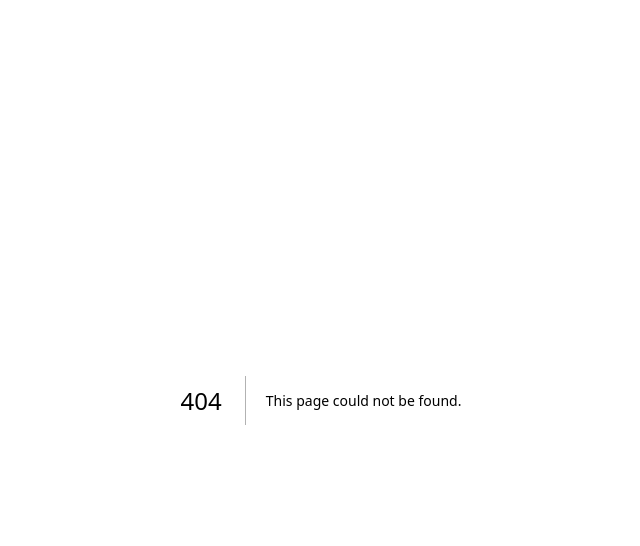
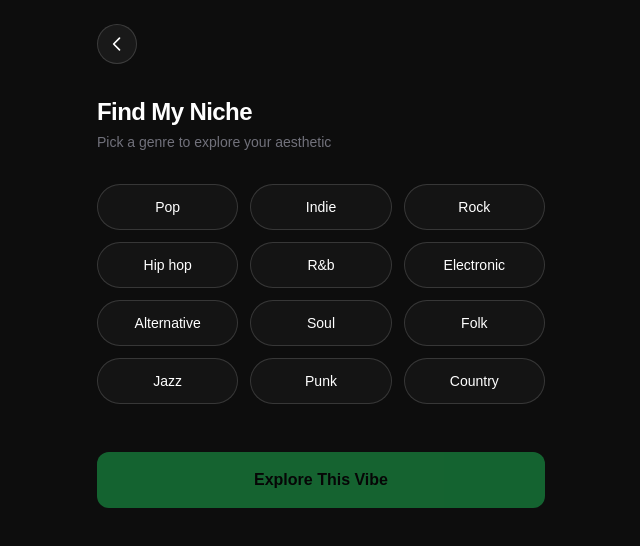
Before and after one commit to noahwfrankel/GEL, a Next.js app: page /find-my-niche in a window 1280 px wide. Before the commit this address had no page. Shown: the top 546 px of the page, without its empty margins (319-959 px from the left). Built offline with nearby package versions, Linux system fonts and the light colour scheme.

Commit message:
feat: Find My Niche genre selection screen

```diff
--- /dev/null
+++ b/src/app/find-my-niche/page.tsx
@@ -0,0 +1,155 @@
+"use client";
+
+import { useMemo, useState, useEffect } from "react";
+import Link from "next/link";
+import { useRouter } from "next/navigation";
+import { SPOTIFY_DATA_STORAGE_KEY } from "@/lib/spotify-api";
+
+type SpotifyData = {
+  topArtists: {
+    short_term: { genres?: string[] }[];
+    medium_term: { genres?: string[] }[];
+    long_term: { genres?: string[] }[];
+  };
+};
+
+function getTopGenres(limit: number): string[] {
+  if (typeof window === "undefined") return [];
+  try {
+    const raw = localStorage.getItem(SPOTIFY_DATA_STORAGE_KEY);
+    if (!raw) return [];
+    const data = JSON.parse(raw) as SpotifyData;
+    const counts: Record<string, number> = {};
+    const ranges = [
+      data.topArtists?.short_term,
+      data.topArtists?.medium_term,
+      data.topArtists?.long_term,
+    ].filter(Boolean) as { genres?: string[] }[][];
+
+    for (const range of ranges) {
+      for (const artist of range) {
+        const genres = artist?.genres ?? [];
+        for (const g of genres) {
+          const key = g.trim().toLowerCase();
+          if (key) counts[key] = (counts[key] ?? 0) + 1;
+        }
+      }
+    }
+
+    return Object.entries(counts)
+      .sort(([, a], [, b]) => b - a)
+      .slice(0, limit)
+      .map(([name]) => name);
+  } catch {
+    return [];
+  }
+}
+
+const FALLBACK_GENRES = [
+  "pop",
+  "indie",
+  "rock",
+  "hip-hop",
+  "r&b",
+  "electronic",
+  "alternative",
+  "soul",
+  "folk",
+  "jazz",
+  "punk",
+  "country",
+];
+
+export default function FindMyNichePage() {
+  const router = useRouter();
+  const [selectedGenre, setSelectedGenre] = useState<string | null>(null);
+  const [mounted, setMounted] = useState(false);
+
+  useEffect(() => {
+    setMounted(true);
+  }, []);
+
+  const topGenres = useMemo(() => {
+    if (!mounted) return [];
+    const list = getTopGenres(12);
+    return list.length > 0 ? list : FALLBACK_GENRES.slice(0, 12);
+  }, [mounted]);
+
+  const displayGenres = mounted ? topGenres : FALLBACK_GENRES.slice(0, 12);
+
+  const handleExplore = () => {
+    if (!selectedGenre) return;
+    router.push("/find-my-niche/results");
+  };
+
+  return (
+    <div className="min-h-screen bg-[#0d0d0d] px-6 pb-12 pt-6">
+      <div className="mx-auto max-w-md">
+        <header className="flex items-center gap-4 mb-8">
+          <Link
+            href="/home"
+            className="flex h-10 w-10 items-center justify-center rounded-full border border-white/15 bg-white/5 text-white transition hover:bg-white/10"
+            aria-label="Back to home"
+          >
+            <svg
+              className="h-5 w-5"
+              fill="none"
+              stroke="currentColor"
+              viewBox="0 0 24 24"
+              aria-hidden
+            >
+              <path
+                strokeLinecap="round"
+                strokeLinejoin="round"
+                strokeWidth={2}
+                d="M15 19l-7-7 7-7"
+              />
+            </svg>
+          </Link>
+        </header>
+
+        <h1 className="text-2xl font-semibold tracking-tight text-white">
+          Find My Niche
+        </h1>
+        <p className="mt-1 text-sm text-zinc-500">
+          Pick a genre to explore your aesthetic
+        </p>
+
+        <div className="mt-8 grid grid-cols-2 sm:grid-cols-3 gap-3">
+          {displayGenres.map((genre) => {
+            const label =
+              genre.charAt(0).toUpperCase() + genre.slice(1).replace(/-/g, " ");
+            const isSelected = selectedGenre === genre;
+            return (
+              <button
+                key={genre}
+                type="button"
+                onClick={() =>
+                  setSelectedGenre(isSelected ? null : genre)
+                }
+                className={`rounded-full border py-3 px-4 text-sm font-medium transition ${
+                  isSelected
+                    ? "border-[#1DB954] bg-[#1DB954]/20 text-white"
+                    : "border-white/15 bg-white/[0.03] text-white hover:border-white/25 hover:bg-white/[0.06]"
+                }`}
+              >
+                {label}
+              </button>
+            );
+          })}
+        </div>
+
+        <div className="mt-12">
+          <button
+            type="button"
+            onClick={handleExplore}
+            disabled={!selectedGenre}
+            className="w-full rounded-xl py-4 font-semibold text-black transition disabled:opacity-50 disabled:cursor-not-allowed bg-[#1DB954] hover:bg-[#1ed760] disabled:hover:bg-[#1DB954]"
+          >
+            Explore This Vibe
+          </button>
+        </div>
+      </div>
+    </div>
+  );
+}
--- /dev/null
+++ b/src/app/find-my-niche/results/page.tsx
@@ -0,0 +1,41 @@
+"use client";
+
+import Link from "next/link";
+
+export default function FindMyNicheResultsPage() {
+  return (
+    <div className="min-h-screen bg-[#0d0d0d] px-6 pb-12 pt-6">
+      <div className="mx-auto max-w-md">
+        <header className="flex items-center gap-4 mb-8">
+          <Link
+            href="/find-my-niche"
+            className="flex h-10 w-10 items-center justify-center rounded-full border border-white/15 bg-white/5 text-white transition hover:bg-white/10"
+            aria-label="Back"
+          >
+            <svg
+              className="h-5 w-5"
+              fill="none"
+              stroke="currentColor"
+              viewBox="0 0 24 24"
+              aria-hidden
+            >
+              <path
+                strokeLinecap="round"
+                strokeLinejoin="round"
+                strokeWidth={2}
+                d="M15 19l-7-7 7-7"
+              />
+            </svg>
+          </Link>
+        </header>
+
+        <h1 className="text-2xl font-semibold tracking-tight text-white">
+          Results
+        </h1>
+        <p className="mt-2 text-sm text-zinc-500">
+          Placeholder — recommendations will appear here.
+        </p>
+      </div>
+    </div>
+  );
+}
--- a/src/app/home/page.tsx
+++ b/src/app/home/page.tsx
@@ -1,6 +1,7 @@
 "use client";
 
 import { useState, useRef, useEffect } from "react";
+import Link from "next/link";
 import {
   isOnboardingComplete,
   setOnboardingData,
@@ -442,9 +443,9 @@ export default function HomePage() {
             </section>
 
             <section className="mt-10 flex flex-col gap-3">
-              <button
-                type="button"
-                className="w-full rounded-xl border border-white/15 bg-white/[0.03] py-4 px-5 text-left transition hover:border-white/25 hover:bg-white/[0.06]"
+              <Link
+                href="/find-my-niche"
+                className="w-full rounded-xl border border-white/15 bg-white/[0.03] py-4 px-5 text-left transition hover:border-white/25 hover:bg-white/[0.06] block"
               >
                 <span className="block text-base font-medium text-white">
                   Find My Niche
@@ -452,7 +453,7 @@ export default function HomePage() {
                 <span className="mt-0.5 block text-sm text-zinc-500">
                   Explore a genre
                 </span>
-              </button>
+              </Link>
               <button
                 type="button"
                 className="w-full rounded-xl border border-white/15 bg-white/[0.03] py-4 px-5 text-left transition hover:border-white/25 hover:bg-white/[0.06]"
```
